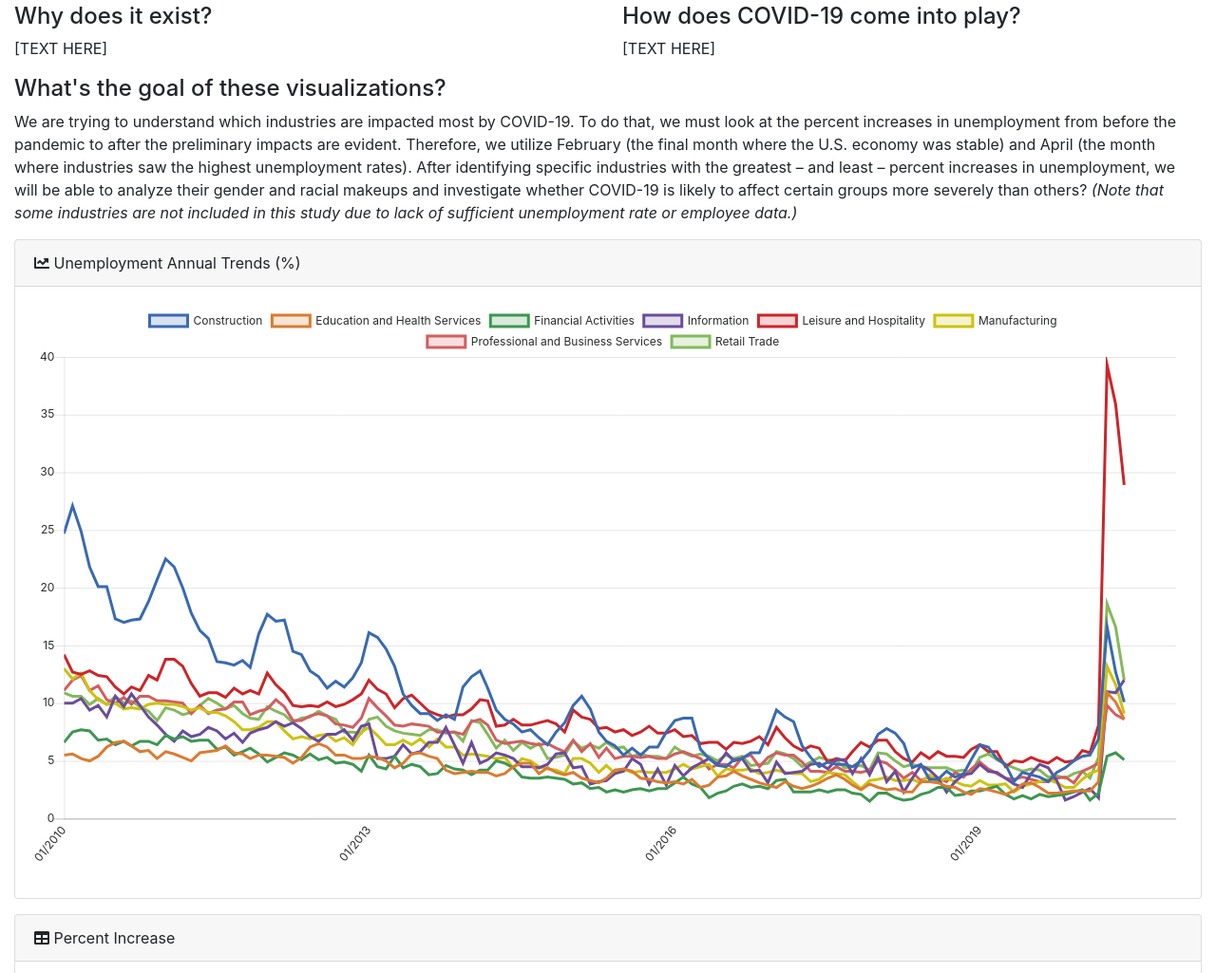
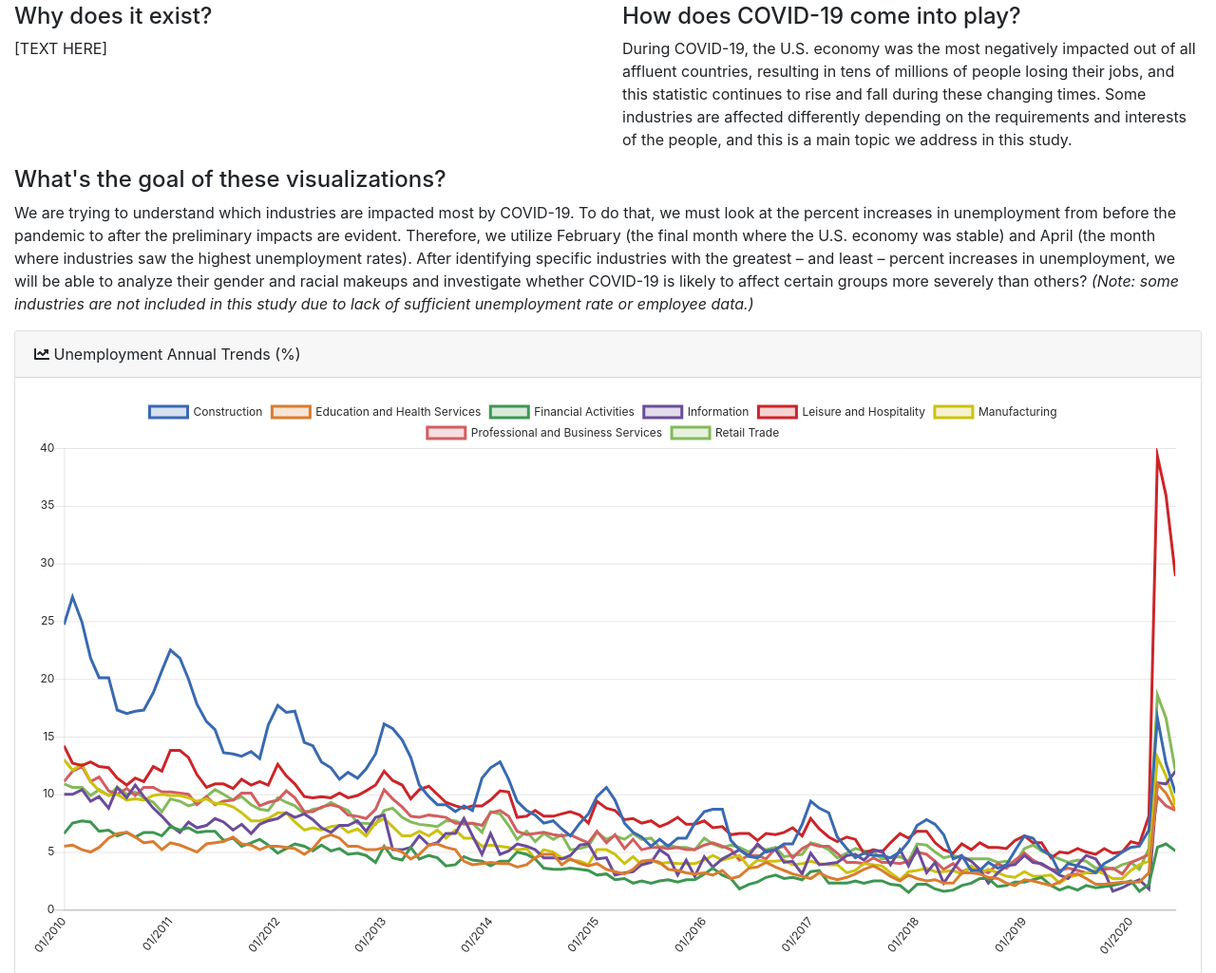
Before and after one commit to asmikumar/economic-analysis-covid19, a plain HTML site: page index.html in a window 1280 px wide. Shown: the part 384-1409 px from the top of the page at 95% size. Drawn offline with Linux system fonts and the light colour scheme.

Commit message:
Adding unemployment rate descriptions

```diff
--- a/graphs/unemployment_years.js
+++ b/graphs/unemployment_years.js
@@ -17,7 +17,7 @@ var unemployment_years = new Chart(ctx, {
             "01/2017", "", "", "", "", "", "", "", "", "", "", "",
             "01/2018", "", "", "", "", "", "", "", "", "", "", "",
             "01/2019", "", "", "", "", "", "", "", "", "", "", "",
-            "01/2020", "", "", "", "", "", "", "", "", "", "", ""],
+            "01/2020", "", "", "", "", ""],
     datasets: [
     {
       label: "Construction",
@@ -231,14 +231,14 @@ var unemployment_years = new Chart(ctx, {
           display: false
         },
         ticks: {
-          maxTicksLimit: 7
+          maxTicksLimit: 30
         }
       }],
       yAxes: [{
         ticks: {
           min: 0,
           max: 40,
-          maxTicksLimit: 11
+          maxTicksLimit: 9
         },
         gridLines: {
           color: "rgba(0, 0, 0, 0.1)",
--- a/index.html
+++ b/index.html
@@ -96,7 +96,7 @@
 
             <div class='col-lg-6'>
               <h4>How does COVID-19 come into play?</h4>
-              [TEXT HERE]
+              During COVID-19, the U.S. economy was the most negatively impacted out of all affluent countries, resulting in tens of millions of people losing their jobs, and this statistic continues to rise and fall during these changing times. Some industries are affected differently depending on the requirements and interests of the people, and this is a main topic we address in this study.
             </div>
 
           </div>
@@ -109,7 +109,7 @@
           </div> -->
 
           <h4>What's the goal of these visualizations?</h4>
-          We are trying to understand which industries are impacted most by COVID-19. To do that, we must look at the percent increases in unemployment from before the pandemic to after the preliminary impacts are evident. Therefore, we utilize February (the final month where the U.S. economy was stable) and April (the month where industries saw the highest unemployment rates). After identifying specific industries with the greatest – and least – percent increases in unemployment, we will be able to analyze their gender and racial makeups and investigate whether COVID-19 is likely to affect certain groups more severely than others? <i>(Note that some industries are not included in this study due to lack of sufficient unemployment rate or employee data.)</i>
+          We are trying to understand which industries are impacted most by COVID-19. To do that, we must look at the percent increases in unemployment from before the pandemic to after the preliminary impacts are evident. Therefore, we utilize February (the final month where the U.S. economy was stable) and April (the month where industries saw the highest unemployment rates). After identifying specific industries with the greatest – and least – percent increases in unemployment, we will be able to analyze their gender and racial makeups and investigate whether COVID-19 is likely to affect certain groups more severely than others? <i>(Note: some industries are not included in this study due to lack of sufficient unemployment rate or employee data.)</i>
 
           <p></p>
 
@@ -207,6 +207,12 @@
 
           <h4>Let's isolate the COVID-19 region.</h4>
           We can examine the top three affected industries and see how they fare from February to June in terms of unemployment rate. In February, before the economic downfall, rates are normal, close to what they have been for the last several years. In March, we observe a slight incline, hinting that something bigger is approaching. As COVID-19 takes its first nationwide toll, we see unemployment rates in April drastically spike to about four times greater than they were the former month. Reflecting unemployment benefits, government policies, and the race to open up jobs and businesses once again in the midst of a pandemic, May and June indicate lower unemployment rates. Because COVID-19 is the the only possible major propagator for this turn of events, we can conclude that it alone inflicted this serious economic damage from which we will likely struggle to recover.
+
+          <p></p>
+
+          <h4>What insights can we glean about the American people from these results?</h4>
+          It appears that the industries that rely on travel have suffered the most. Leisure and Hospitality includes sectors such as accomodation and food services; amusement, gambling, and recreation areas; and arts and entertainment centers, which all focus on people leaving the comfort of their (safe) homes and venturing out into a world potentially saturated with the COVID-19 virus. People cut off many forms of gathering, entertainment, and vacationing in attempts to keep safe. We can also make a similar conclusion from Retail Trade, which includes places like malls, grocery stores, clothing stores, material and supply dealers, electronic stores, gas stations and convenience stores, and many more. Again, we see that these rely on people traveling, revealing that people thought their chance of contracting COVID-19 would reduce significantly if they stayed home. This is a true statement, but we may soon see this industries begin to rise if and when people give up on safety measures to try to return to former daily life.
+
           <hr>
 
           <h2>The Wage Gap</h2>
```
